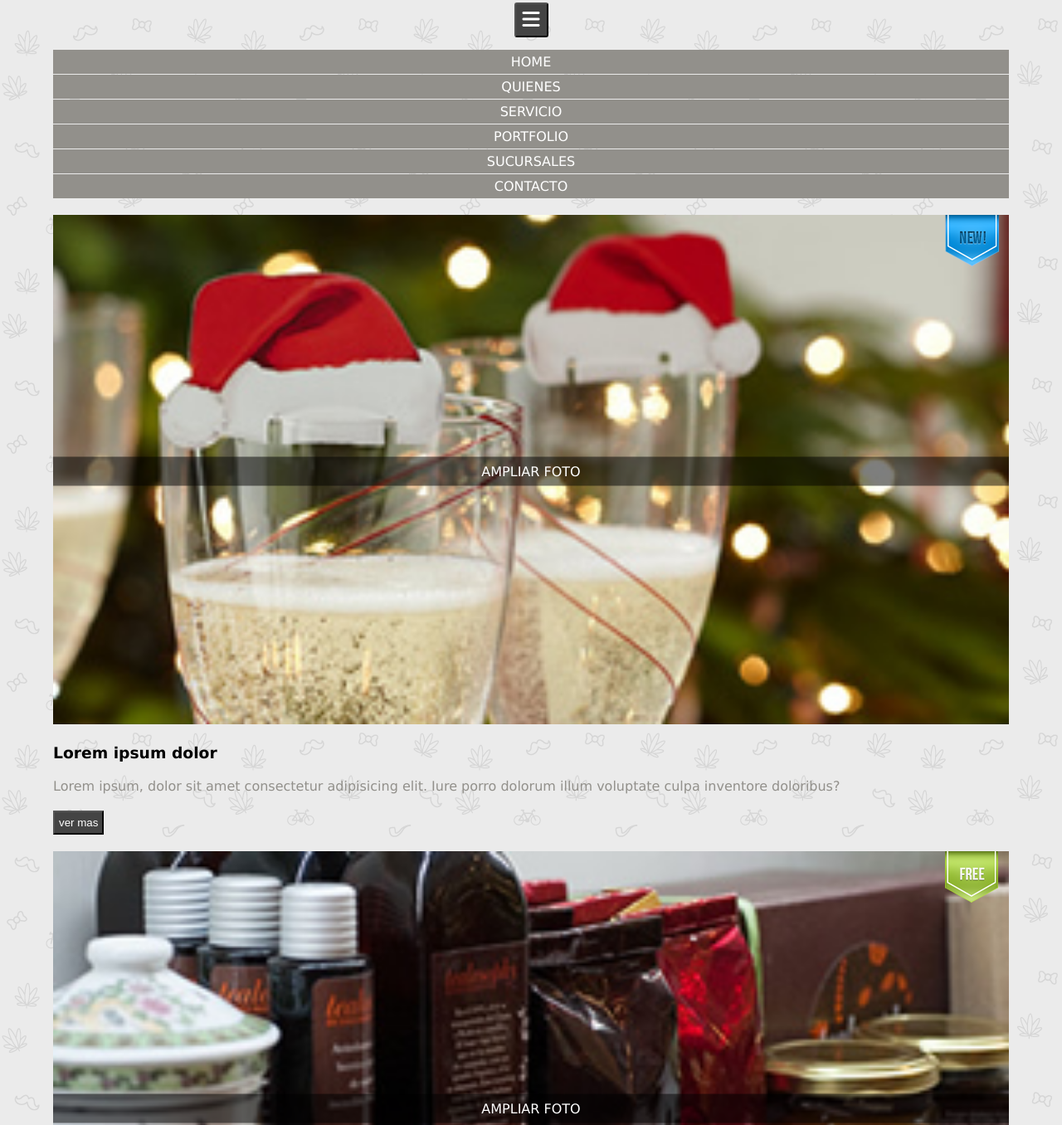
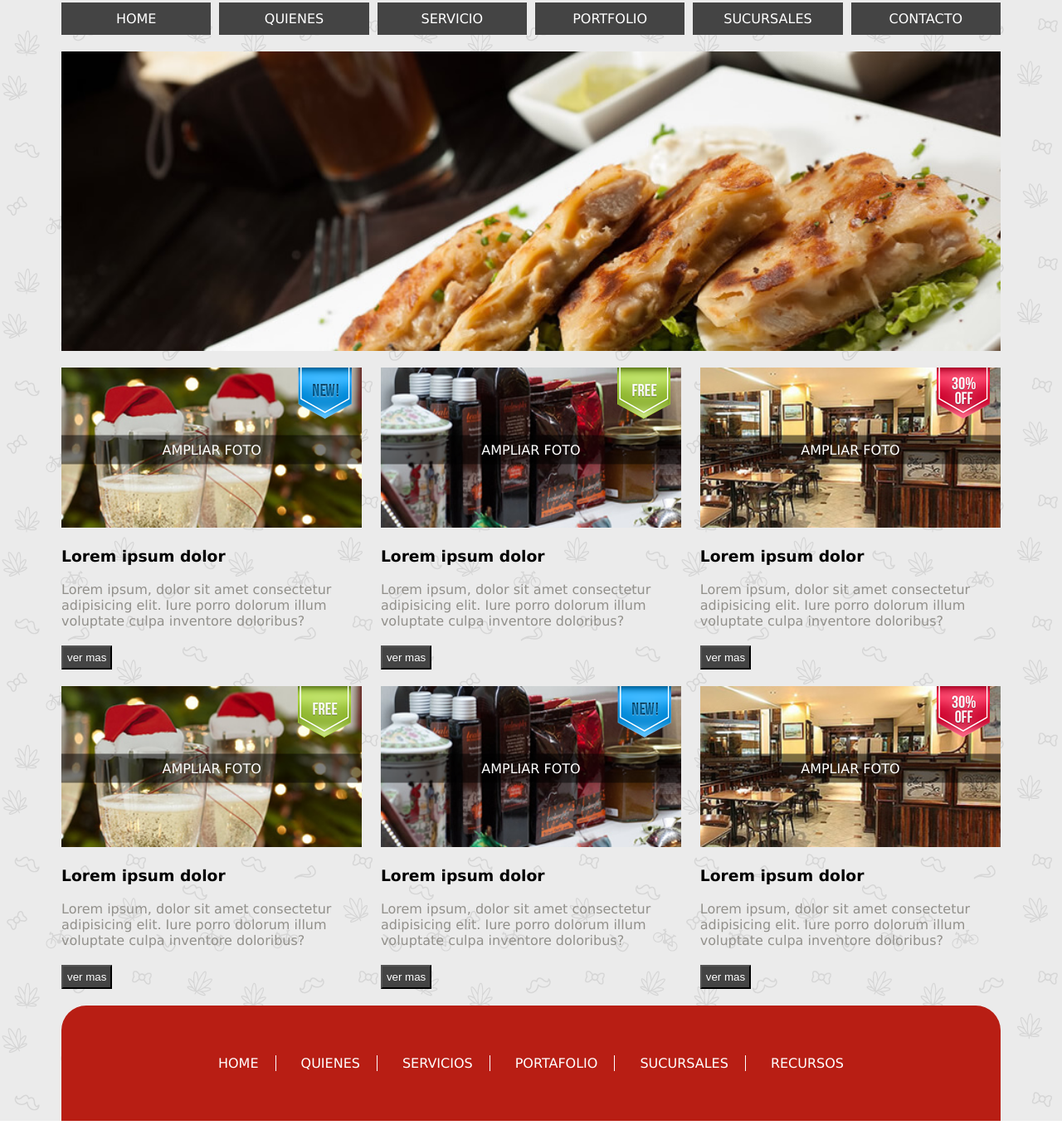
Before and after one commit to t0ni022/kitchening, a website: page views/home.html in a window 1280 px wide. Shown: the part 216-1572 px from the top of the page at 83% size. Drawn offline with Linux system fonts and the light colour scheme.

Commit message:
styles:desktop view

```diff
--- a/public/css/footer.css
+++ b/public/css/footer.css
@@ -1,15 +1,38 @@
-/* navegacion de footer
- */.foooter__nav ul{
+/* navegacion de footer*/
+.footer__nav ul{
     display: flex;
     flex-direction: column ;
     width: 100% ;
     gap: 1px;
 }
 
-.foooter__nav ul li{
+.footer__nav ul li{
     background-color: var(--colorRojo);
-    width: 100%;
     text-align: center;
     text-transform: uppercase;
     padding: 5px 0;
 }
+ /* desktop */
+@media(min-width:1024px){
+
+    .footer__nav{
+        background-color: var(--colorRojo);
+        padding: 60px 0;
+        border-radius: 30px 30px 0 0;
+    }
+
+    .footer__nav ul{
+        flex-direction: row;
+        gap: 10px;
+        justify-content: center;
+
+    }
+
+    .footer__nav ul li{
+        border-right: 1px solid #ffffff;
+        padding: 0 20px;
+    }
+    .footer__nav ul li:last-child{
+        border-right: none;
+    }
+}
--- a/public/css/general.css
+++ b/public/css/general.css
@@ -14,6 +14,10 @@ body{
     font-family: Verdana, Geneva, Tahoma, sans-serif;
     background-image: url(/img/bg-body.png);
     max-width: 1180px;
+    width: 90%;
+    padding: 0 10px;
+    margin: 0 auto;
+
 }
 
 a{
--- a/public/css/header.css
+++ b/public/css/header.css
@@ -32,9 +32,32 @@ header{
 }
 
 .header__nav ul li{
-    background-color: var(--colorGris);
+    background-color: var(--colorGrisOscuro);
     width: 100%;
     text-align: center;
     text-transform: uppercase;
-    padding: 5px 0;
+    padding: 10px 0;
 }
+
+/* tablet */
+
+@media (min-width:768px){
+
+    .menu{
+        display: none;
+    }
+
+    .header__nav ul{
+        flex-direction: row;
+        gap: 10px;
+    }
+    .header__nav ul li{
+        font-size: 0.7rem;
+    }
+}
+
+@media(min-width:1024px){
+    .header__nav ul li{
+        font-size: 1rem;
+    }
+}
--- a/public/css/home.css
+++ b/public/css/home.css
@@ -1,17 +1,16 @@
-/* home */
-.home{
-    width: 90%;
-    margin: 0 auto;
 
-}
 
 /* banner */
-.banner{
+.banner img{
     display: none;
     width: 100%;
 }
 
 /* productos */
+
+.main__section__article{
+    width: 100%;
+}
 
 .main__section__article__div{
     position: relative;
@@ -56,3 +55,28 @@
     margin: 20px 0;
 
 }
+
+@media (min-width:768px){
+    /* banner */
+    .banner img{
+        display: block  ;
+    }
+
+    /* productos */
+    .main__section{
+        display: flex;
+        flex-wrap: wrap;
+        justify-content: space-between;
+        margin-top: 20px;
+    }
+
+    .main__section__article{
+        width: 49%;
+    }
+}
+
+@media (min-width:1024px){
+    .main__section__article{
+        width: 32%;
+    }
+}
--- a/views/home.html
+++ b/views/home.html
@@ -91,8 +91,8 @@
             </article>
         </div>
     </main>
-    <footer class="foooter">
-        <nav class="foooter__nav">
+    <footer class="footer">
+        <nav class="footer__nav">
             <ul>
                 <li><a href="">Home</a></li>
                 <li><a href="">Quienes</a></li>
```
